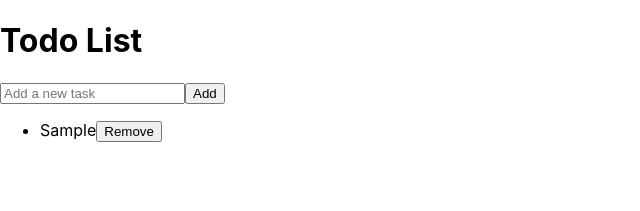
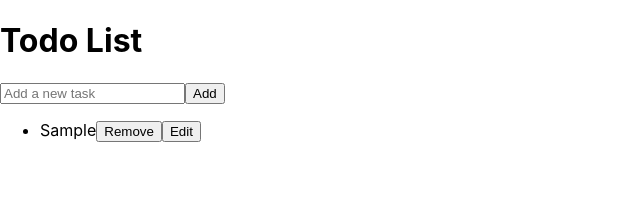
Before and after one commit to uedsonsouza/todo-list, a React (Create React App) app: page / in a window 1280 px wide. Both pictures are taken after typing "Sample" into the empty fields and a click on the button "Add". Shown: the top 211 px of the page, without its empty margins (0-640 px from the left). Built offline with nearby package versions, Linux system fonts and the light colour scheme.

Commit message:
add edit in list

```diff
--- a/src/App.js
+++ b/src/App.js
@@ -1,4 +1,3 @@
-// src/App.js
 import React, { useState, useEffect } from 'react'
 import TodoList from './components/TodoList'
 import TodoForm from './components/TodoForm'
@@ -25,6 +24,12 @@ const App = () => {
     setTodos(newTodos)
   }
 
+  const editTodo = (index, newTask) => {
+    const newTodos = [...todos]
+    newTodos[index].task = newTask
+    setTodos(newTodos)
+  }
+
   const removeTodo = index => {
     const newTodos = todos.filter((_, i) => i !== index)
     setTodos(newTodos)
@@ -34,7 +39,12 @@ const App = () => {
     <div className="app">
       <h1>Todo List</h1>
       <TodoForm addTodo={addTodo} />
-      <TodoList todos={todos} toggleComplete={toggleComplete} removeTodo={removeTodo} />
+      <TodoList
+        todos={todos}
+        toggleComplete={toggleComplete}
+        removeTodo={removeTodo}
+        editTodo={editTodo}
+      />
     </div>
   )
 }
--- /dev/null
+++ b/src/components/TodoEdit.js
@@ -0,0 +1,25 @@
+import React, { useState } from 'react'
+
+const TodoEdit = ({ edit, onsubmit }) => {
+  const [task, setTask] = useState(edit.task)
+
+  const handleSubmit = e => {
+    e.preventDefault()
+    if (!task) return
+    onsubmit(task)
+  }
+
+  return (
+    <form onSubmit={handleSubmit}>
+      <input
+        type="text"
+        value={task}
+        onChange={e => setTask(e.target.value)}
+        placeholder="Edit task"
+      />
+      <button type="submit">Save</button>
+    </form>
+  )
+}
+
+export default TodoEdit
--- a/src/components/TodoForm.js
+++ b/src/components/TodoForm.js
@@ -1,5 +1,5 @@
 // src/components/TodoForm.js
-import React, { useState } from 'react'
+import { useState } from 'react'
 
 const TodoForm = ({ addTodo }) => {
   const [task, setTask] = useState('')
--- a/src/components/TodoItem.js
+++ b/src/components/TodoItem.js
@@ -1,7 +1,7 @@
 // src/components/TodoItem.js
 import React from 'react'
 
-const TodoItem = ({ todo, index, toggleComplete, removeTodo }) => {
+const TodoItem = ({ todo, index, toggleComplete, removeTodo, setEdit }) => {
   return (
     <li>
       <span
@@ -11,6 +11,7 @@ const TodoItem = ({ todo, index, toggleComplete, removeTodo }) => {
         {todo.task}
       </span>
       <button onClick={() => removeTodo(index)}>Remove</button>
+      <button onClick={() => setEdit({ id: index, task: todo.task })}>Edit</button>
     </li>
   )
 }
--- a/src/components/TodoList.js
+++ b/src/components/TodoList.js
@@ -1,8 +1,25 @@
-// src/components/TodoList.js
 import React from 'react'
 import TodoItem from './TodoItem'
+import TodoEdit from './TodoEdit'
 
-const TodoList = ({ todos, toggleComplete, removeTodo }) => {
+const TodoList = ({ todos, toggleComplete, removeTodo, editTodo }) => {
+  const [edit, setEdit] = React.useState({
+    id: null,
+    task: '',
+  })
+
+  const submitUpdate = task => {
+    editTodo(edit.id, task)
+    setEdit({
+      id: null,
+      task: '',
+    })
+  }
+
+  if (edit.id) {
+    return <TodoEdit edit={edit} onsubmit={submitUpdate} />
+  }
+
   return (
     <ul>
       {todos.map((todo, index) => (
@@ -12,6 +29,7 @@ const TodoList = ({ todos, toggleComplete, removeTodo }) => {
           todo={todo}
           toggleComplete={toggleComplete}
           removeTodo={removeTodo}
+          setEdit={setEdit}
         />
       ))}
     </ul>
```
